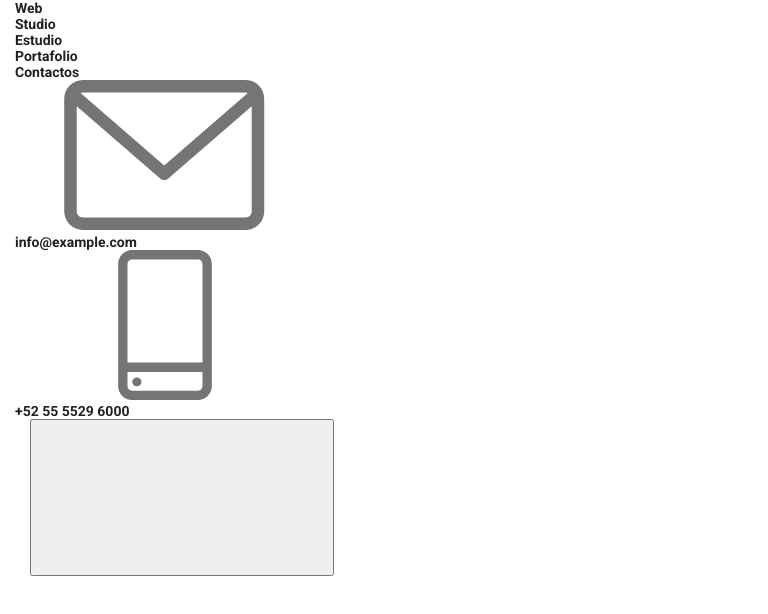
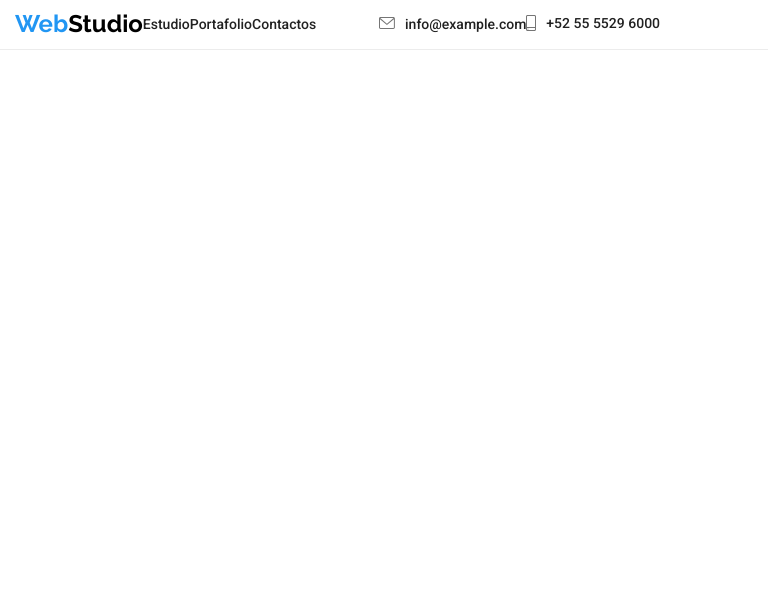
Before and after one commit to jcaror99/goit-markup-hw-08, a plain HTML site: page index.html in a window 768 px wide. Drawn offline with nearby package versions, Linux system fonts and the light colour scheme.

Commit message:
partial header

```diff
--- a/sass/components/_header.scss
+++ b/sass/components/_header.scss
@@ -4,6 +4,12 @@ header {
     border-bottom-width: 1px;
     border-bottom-style: solid;
     border-bottom-color: $border-header;
+}
+
+@media screen and (max-width:767px) {
+    .header-list{
+        display: none;
+    }
 }
 
 .container--header {
@@ -29,48 +35,55 @@ header {
     }
 }
 
-// .nav-menu {
-//     color: $black-color;
-//     line-height: $multi-16-14;
-//     display: flex;
-//     flex-direction: row;
-// }
+@media screen and (min-width:768px) and (max-width:1023px) {
+
+    .nav-mobile_button {
+        display: none;
+    }
+
+    .nav-menu {
+            color: $black-color;
+            line-height: $multi-16-14;
+            display: flex;
+            flex-direction: row;
+            // gap: 12.11vw;
+        }
+
+    .header-list {
+        display: flex;
+        // gap: 6.51vw;
+        // margin-left: 14.84vw;
+        align-items: center;
+        // padding-top: 32px;
+        // padding-bottom: 32px;
 
 
+        // &--menu {
+        //         margin-left: 93px;
+        //     }
+    }
 
-// .header-list {
-//     display: flex;
-//     padding-top: 32px;
-//     padding-bottom: 32px;
-//     gap: 50px;
-//     margin-left: 306px;
-//     align-items: center;
+    .header-list-contact {
+        display: flex;
+        gap: 1.30vw;
+        stroke-width: 0;
+        stroke: currentColor;
+        color: $text-color;
+        fill: currentColor;
 
-//     &--menu {
-//             margin-left: 93px;
-//         }
-// }
-// .header-list-contact {
-//     display: flex;
-//     gap: 10px;
-//     stroke-width: 0;
-//     stroke: currentColor;
-//     color: $text-color;
-//     fill: currentColor;
-
-//     &:hover,
-//     &:focus {
-//             --color5: var(--logo-color);
-//         }
-// }
-// .header-list-contact--messenger {
-//     width: 16px;
-//     height: 12px;
-// }
-// .header-list-contact--phone {
-//     width: 10px;
-//     height: 16px;
-// }
+        &:hover,
+        &:focus {
+                --color5: var(--logo-color);
+            }
+    }
+    .header-list-contact--messenger {
+        width: 16px;
+        height: 12px;
+    }
+    .header-list-contact--phone {
+        width: 10px;
+        height: 16px;
+    }
     // .header-list-contact__link {
     //     color: $text-color;
     //     line-height: $multi-16-14;
@@ -100,3 +113,4 @@ header {
     //             background-color: $logo-color;
     //         }
     // }
+}
--- a/sass/main.scss
+++ b/sass/main.scss
@@ -1,7 +1,7 @@
 @import "./utils/variables";
-// @import "./components/header";
+@import "./components/header";
+@import "./components/logo";
 // @import "./components/mobileMenu";
-// @import "./components/logo";
 // @import "./components/backdrop";
 // @import "./components/tittleSection";
 // @import "./components/valoursSection";
```
Also changed, not shown: css/main.min.css, 1 other file. Lines whose indentation alone changed are shown as unchanged.
